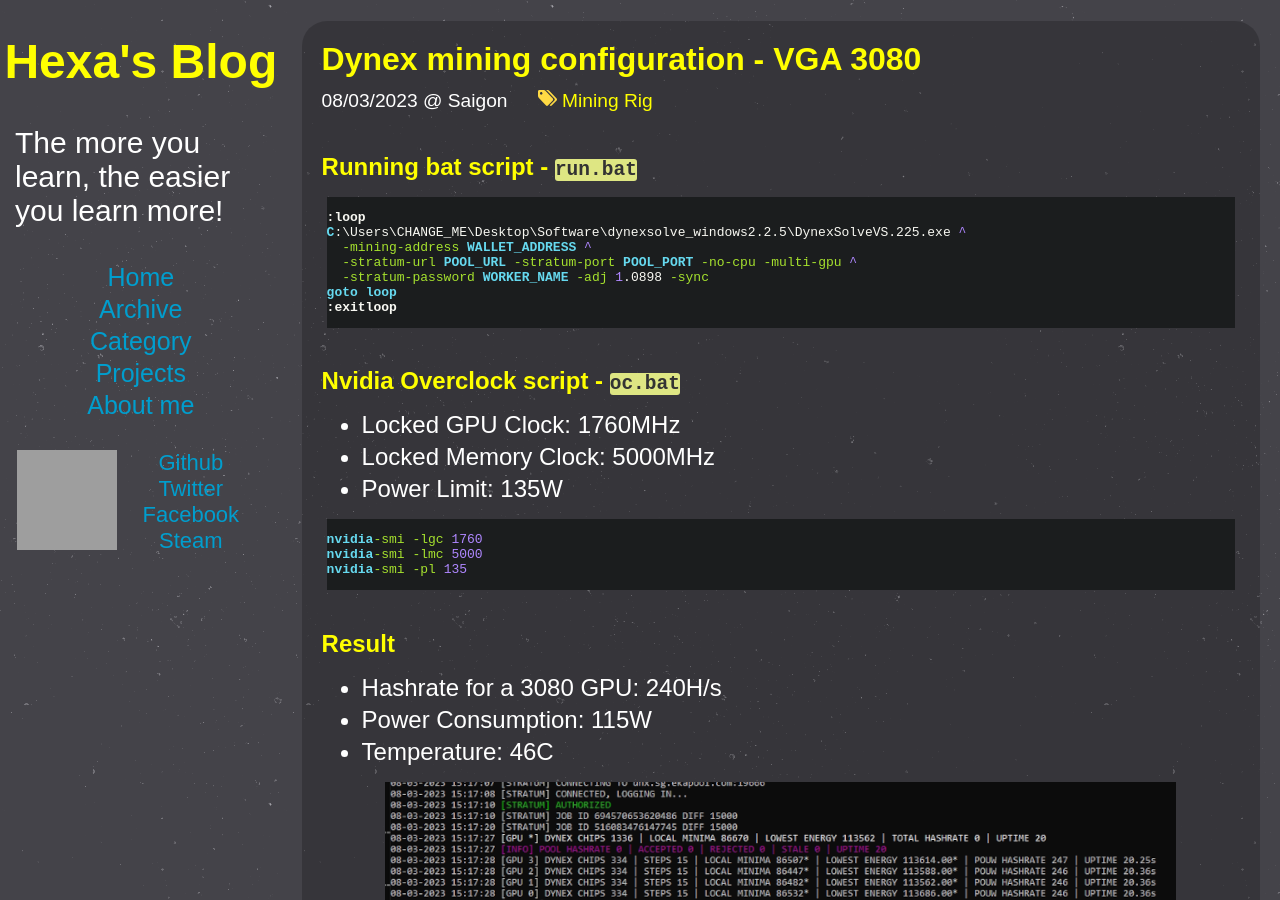
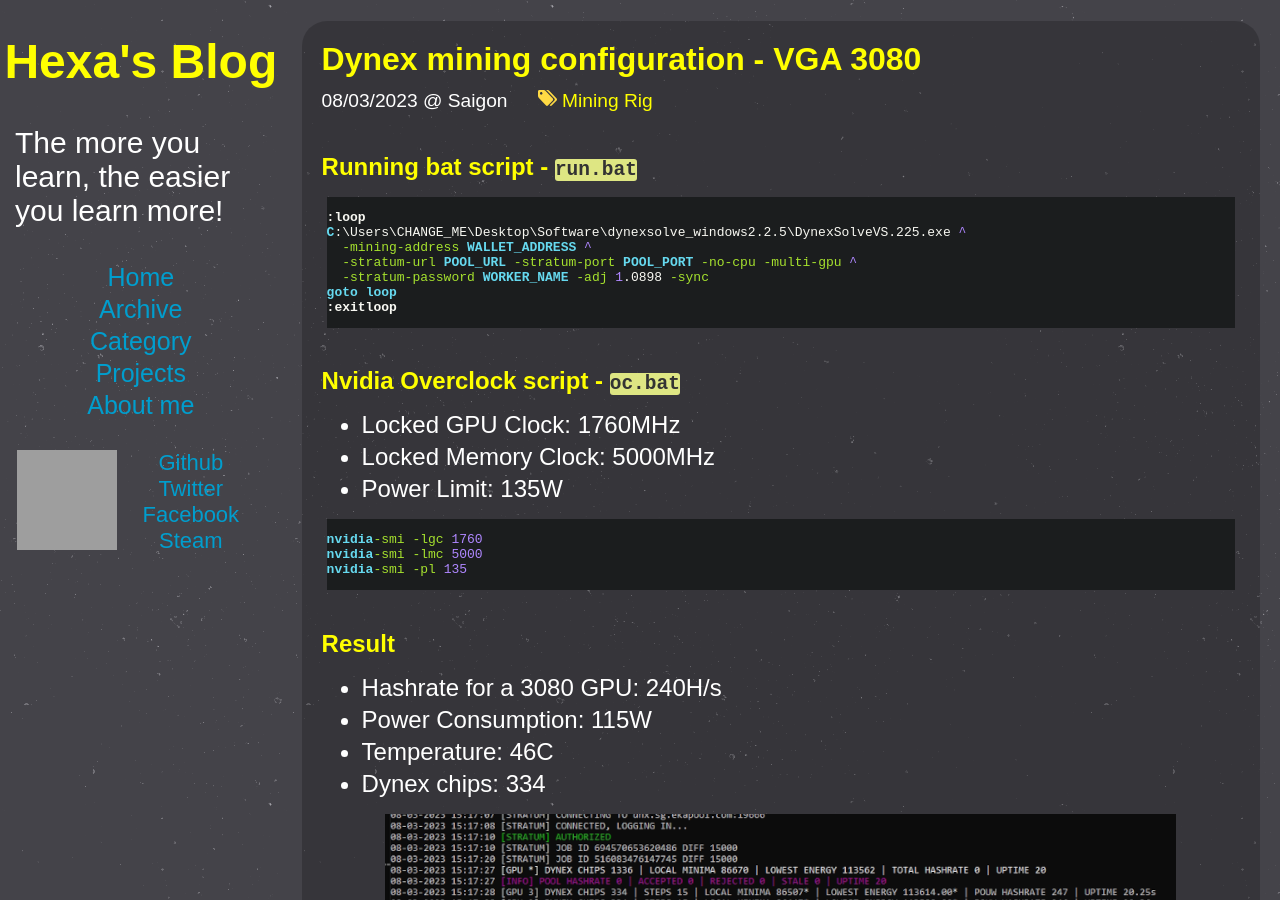
Before and after one commit to nguyenvinhlinh/nguyenvinhlinh.github.io, a Jekyll site: the page built from _posts/2023-03-08-Dynex-mining-configuration---VGA-3080.md, in a window 1280 px wide. Built offline with Jekyll 4.4.1, drawn with Linux system fonts in a browser that asks for light colours; comment, search, counter and statistics services are not loaded; grey boxes are pictures that could not be loaded.

Commit message:
add dynex chip count.

```diff
--- a/_posts/2023-03-08-Dynex-mining-configuration---VGA-3080.md
+++ b/_posts/2023-03-08-Dynex-mining-configuration---VGA-3080.md
@@ -40,6 +40,6 @@
 - Hashrate for a 3080 GPU: 240H/s
 - Power Consumption: 115W
 - Temperature: 46C
-
+- Dynex chips: 334
 
 {% include image.html url="/image/posts/2023-03-08-Dynex-mining-configuration---VGA-3080/1.png" description="Dynex Solver 2.2.5" %}
```
